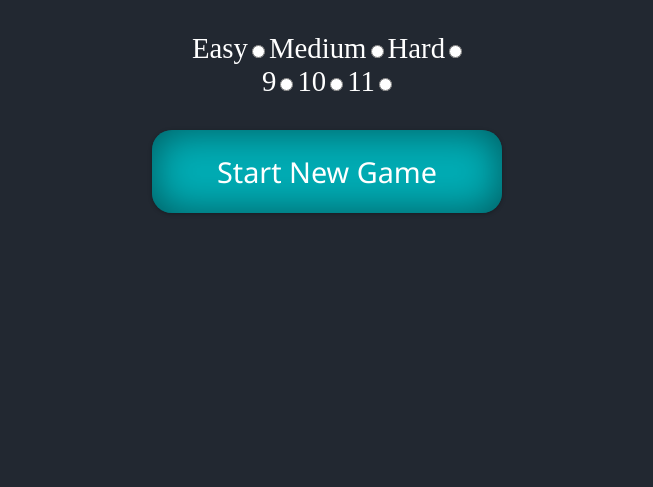
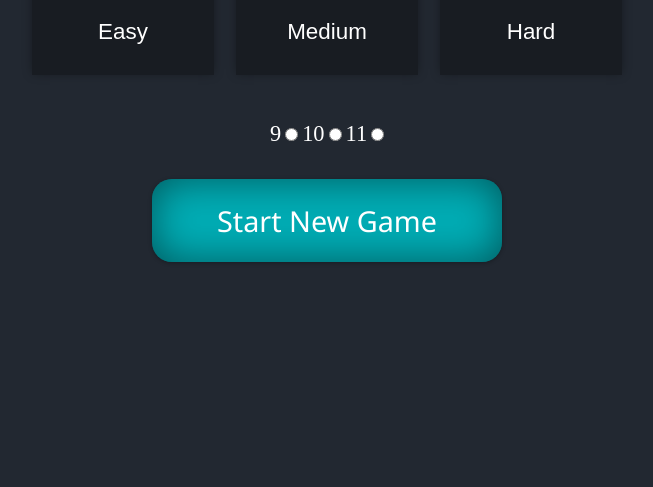
Before and after one commit to Balldoro/Hangman, a website built with webpack: page src/html/index.html in a window 1280 px wide. Shown: the part 313-800 px from the top of the page, without its empty margins (313-966 px from the left). Built offline with nearby package versions, Linux system fonts and the light colour scheme.

Commit message:
Style difficulty labels, change disabled key style

```diff
--- a/src/html/index.html
+++ b/src/html/index.html
@@ -11,9 +11,6 @@
       <h1 class="hangman__title">Hangman Game</h1>
       <form class="settings">
         <div class="settings__difficulty-container">
-          <label class="settings__difficulty-label" for="difficulty-1"
-            >Easy</label
-          >
           <input
             type="radio"
             id="difficulty-1"
@@ -22,7 +19,7 @@
             name="difficulty"
           />
           <label class="settings__difficulty-label" for="difficulty-1"
-            >Medium</label
+            >Easy</label
           >
           <input
             type="radio"
@@ -31,8 +28,8 @@
             class="settings__difficulty"
             name="difficulty"
           />
-          <label class="settings__difficulty-label" for="difficulty-1"
-            >Hard</label
+          <label class="settings__difficulty-label" for="difficulty-2"
+            >Medium</label
           >
           <input
             type="radio"
@@ -41,6 +38,9 @@
             class="settings__difficulty"
             name="difficulty"
           />
+          <label class="settings__difficulty-label" for="difficulty-3"
+            >Hard</label
+          >
         </div>
         <div class="settings__mistakes-container">
           <label class="settings__mistake-label" for="mistakes-1">9</label>
--- a/src/scss/components/_game-view.scss
+++ b/src/scss/components/_game-view.scss
@@ -15,9 +15,9 @@
     background-color: $side-bg-color;
   }
   &--win {
-    color: $win-color;
+    color: $easy-color;
   }
   &--lost {
-    color: $lost-color;
+    color: $hard-color;
   }
 }
--- a/src/scss/components/_keyboard.scss
+++ b/src/scss/components/_keyboard.scss
@@ -19,12 +19,7 @@
       transform: scale(1.15);
     }
     &--disabled {
-      border: 2px solid $bg-color;
-      color: rgb(122, 122, 122);
-      &:hover {
-        transform: none;
-        cursor: auto;
-      }
+      visibility: hidden;
     }
   }
 }
--- a/src/scss/components/_settings.scss
+++ b/src/scss/components/_settings.scss
@@ -1,12 +1,96 @@
 .settings {
+  display: flex;
+  flex-direction: column;
+  justify-content: center;
   width: 100%;
   text-align: center;
-  &__mistake-label {
-    font-size: $l-font;
+  &__difficulty-container {
+    position: relative;
+    display: flex;
+    justify-content: center;
+    align-items: center;
+    margin-bottom: 3rem;
+    width: 100%;
+    @media (max-width: 620px) {
+      flex-direction: column;
+    }
+  }
+  &__difficulty {
+    opacity: 0;
+    position: fixed;
+    width: 0;
+  }
+  &__mistake-label,
+  &__difficulty-label {
+    font-size: $m-font;
     color: $text-color;
   }
+
   &__difficulty-label {
-    font-size: $l-font;
-    color: $text-color;
+    position: relative;
+    width: 180px;
+    height: 90px;
+    display: flex;
+    justify-content: center;
+    align-items: center;
+    margin-right: 1.5rem;
+    font-family: Arial, Helvetica, sans-serif;
+    box-shadow: 0 0 10px rgba(#000, 0.4);
+    transition: all 0.5s;
+    cursor: pointer;
+    &::before {
+      position: absolute;
+      top: 5px;
+      left: -1px;
+      width: calc(100% + 2px);
+      height: calc(100% - 3px);
+      display: flex;
+      justify-content: center;
+      align-items: center;
+      background-color: $side-bg-color;
+    }
+    &:last-child {
+      margin-right: 0;
+    }
+    &[for="difficulty-1"] {
+      background-color: $easy-color;
+      &::before {
+        content: "Easy";
+      }
+    }
+    &[for="difficulty-2"] {
+      background-color: $medium-color;
+      &::before {
+        content: "Medium";
+      }
+    }
+    &[for="difficulty-3"] {
+      background-color: $hard-color;
+      &::before {
+        content: "Hard";
+      }
+    }
+    @media (max-width: 620px) {
+      width: 70%;
+      margin: 0 0 1.5rem 0;
+    }
+  }
+  #difficulty-1:checked + label {
+    border: 6px solid $easy-color;
+    border-radius: 6px;
+    border-top: none;
+    border-bottom: none;
+  }
+  #difficulty-2:checked + label {
+    border: 6px solid $medium-color;
+    border-radius: 6px;
+    border-top: none;
+    border-bottom: none;
+  }
+  #difficulty-3:checked + label {
+    border: 6px solid $hard-color;
+    border-radius: 6px;
+    border-top: none;
+    border-bottom: none;
   }
 }
--- a/src/scss/utils/_variables.scss
+++ b/src/scss/utils/_variables.scss
@@ -2,8 +2,9 @@ $bg-color: #222831;
 $side-bg-color: #181c22;
 $main-color: #00adb5;
 $text-color: #fff;
-$win-color: rgb(65, 196, 39);
-$lost-color: rgb(196, 65, 39);
+$easy-color: #41c427;
+$medium-color: #f5a30a;
+$hard-color: #c44127;
 $xl-font: 2.5rem;
 $l-font: 1.8rem;
 $m-font: 1.4rem;
```
